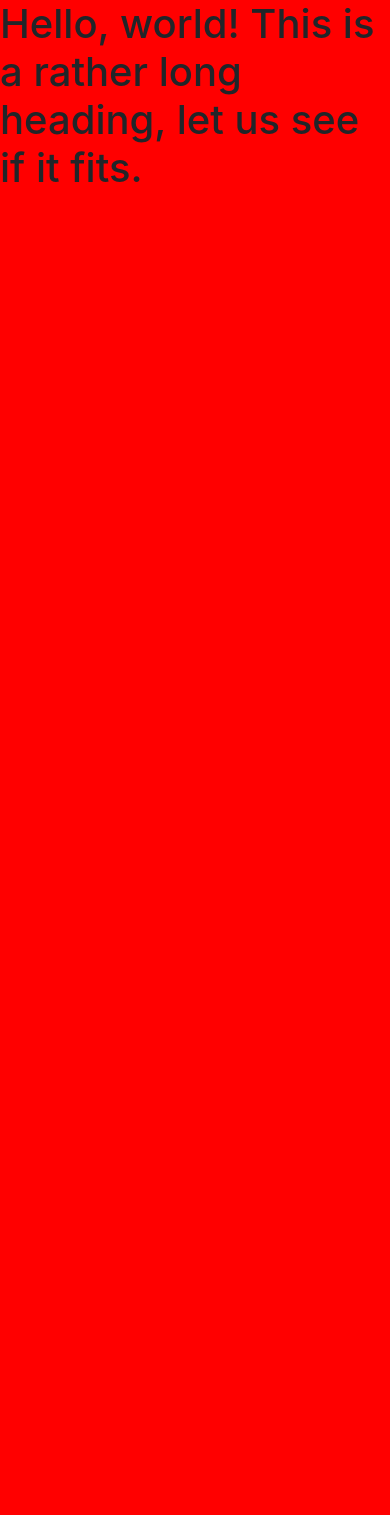
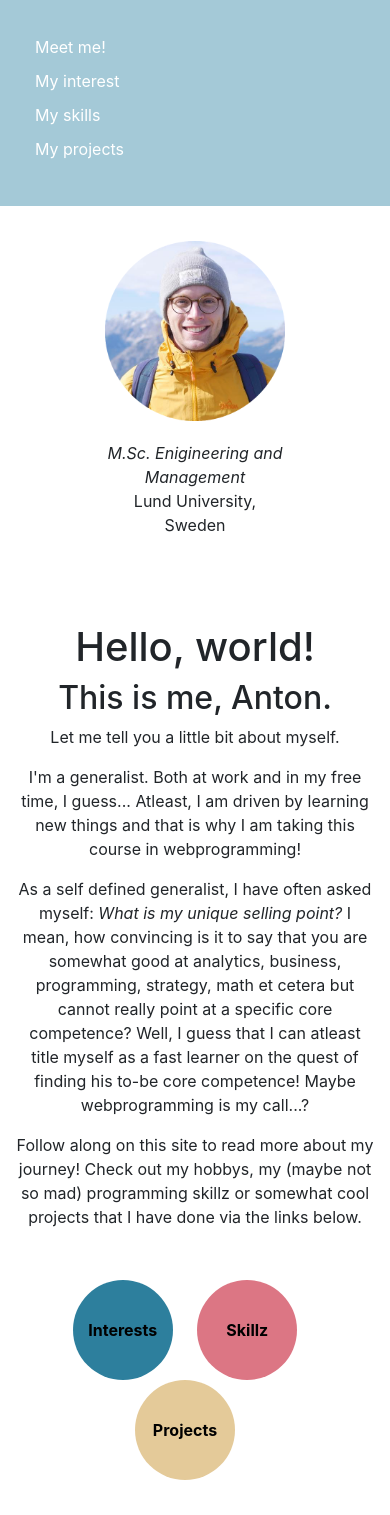
Before and after one commit to antonforsstrom/my_website, a plain HTML site: page index.html in a window 390 px wide. Before the commit the page ends 844 px from the top, so only its background shows below. Drawn offline with nearby package versions, Linux system fonts and the light colour scheme.

Commit message:
Home page first draft

```diff
--- a/index.html
+++ b/index.html
@@ -14,6 +14,73 @@
 
   </head>
   <body>
-    <h1>Hello, world! This is a rather long heading, let us see if it fits.</h1>
+
+    <!-- Menu bar -->
+    <nav>
+      <a href="index.html">Meet me!</a>
+      <a href="interests.html">My interest</a>
+      <a href="skills.html">My skills</a>
+      <a href="projects.html">My projects</a>
+    </nav>
+
+    <!-- Page body -->
+    <div class="container" id="main_div">
+      <div class="row">
+
+        <div class="col empty"></div>
+
+        <div class="col-lg-4" id="main_picture">
+          <img class="circle-img" src="images/profile_picture.png" alt="Profile picture of me">
+          <p><em>M.Sc. Enigineering and Management</em> <br>
+            Lund University, Sweden</p>
+
+        </div>
+
+        <div class="col-lg-6">
+
+          <h1>Hello, world!</h1>
+          <h2>This is me, Anton.</h2>
+          <p>Let me tell you a little bit about myself.</p>
+
+          <p>I'm a generalist. Both at work and in my free time, I guess...
+            Atleast, I am driven by learning new things and that is why I am taking this
+            course in webprogramming!</p>
+
+          <p>As a self defined generalist, I have often asked myself:
+            <em>What is my unique selling point?</em> I mean, how convincing is
+          it to say that you are somewhat good at analytics, business, programming,
+          strategy, math et cetera but cannot really point at a specific core
+          competence? Well, I guess that I can atleast title myself as a fast learner
+          on the quest of finding his to-be core competence! Maybe webprogramming
+          is my call...? </p>
+
+          <p>Follow along on this site to read more about my journey! Check out
+          my hobbys, my (maybe not so mad) programming skillz or somewhat cool projects
+          that I have done via the links below.</p>
+
+        </div><div class="col empty">
+
+        </div>
+
+      </div>
+
+      <div class="row">
+        <div class="col-lg-5 empty"></div>
+
+        <div class="col-lg-6" id="button_div">
+
+          <button id="interest_button" type="button" name="button">Interests</button>
+          <button id="skill_button" type="button" name="button">Skillz</button>
+          <button id="project_button" type="button" name="button">Projects</button>
+
+
+        </div>
+
+        <div class="col empty"></div>
+
+      </div>
+
+    </div>
+
   </body>
 </html>
--- a/stylesheet.scss
+++ b/stylesheet.scss
@@ -1,5 +1,124 @@
-@media(max-width: 900px) {
-  body {
-    background-color: red;
+/* VARIABLES */
+$padding: 35px;
+$margin: 20px;
+
+/* Color palett */
+$red: #DC7684;
+$wood: #E4CA99;
+$lightblue: #EAF2F4;
+$mediumblue: #A4C9D7;
+$steelblue: #2D7F9D;
+
+
+%padding-shared {
+  padding: $padding;
+}
+
+%buttons {
+  margin-right: $margin;
+  width: 100px;
+  height: 100px;
+  text-align: center;
+  border-radius: 50px;
+  border: 0px;
+  font-weight: bold;
+}
+
+%buttons_hover {
+  box-shadow: 0 12px 16px 0 rgba(0,0,0,0.24), 0 17px 50px 0 rgba(0,0,0,0.19);
+}
+
+/* Header menu */
+nav {
+  width: 100%;
+  background-color: $mediumblue;
+  @extend %padding-shared;
+
+  a {
+    color: white;
+    margin-right: $margin;
   }
 }
+
+/* page body */
+
+div > div > div {
+  @extend %padding-shared;
+}
+
+.circle-img {
+  width: 100%;
+  margin-bottom: $margin;
+}
+
+#main_picture {
+  text-align: center;
+}
+
+#button_div {
+  padding-top: 0px;
+}
+
+/* Page buttons */
+#interest_button {
+  @extend %buttons;
+  background-color: $steelblue;
+}
+
+#skill_button {
+  @extend %buttons;
+  background-color: $red;
+}
+#project_button {
+  @extend %buttons;
+  background-color: $wood;
+}
+
+#interest_button:hover {
+  @extend %buttons_hover
+}
+
+#skill_button:hover {
+  @extend %buttons_hover
+}
+
+#project_button:hover {
+  @extend %buttons_hover
+}
+
+/* Responsiveness small screen */
+@media (max-width: 699px) {
+  nav {
+    display: grid;
+
+    a {
+      margin-bottom: $margin / 2;
+    }
+  }
+}
+
+@media (max-width: 993px) {
+  .row div {
+    text-align: center;
+  }
+
+  #main_picture {
+    padding-left: 3 * $padding;
+    padding-right: 3 * $padding;
+  }
+
+  .empty {
+    display: none;
+  }
+}
+
+/* Responsiveness larger screen */
+@media (min-width: 700px) {
+  #main_div {
+    margin-top: $margin;
+  }
+
+  .container {
+    border-radius: 10px;
+  }
+}
```
Also changed, not shown: images/profile_picture.png (added), interests.html (added), projects.html (added), skills.html (added), stylesheet.css, 6 other files.
